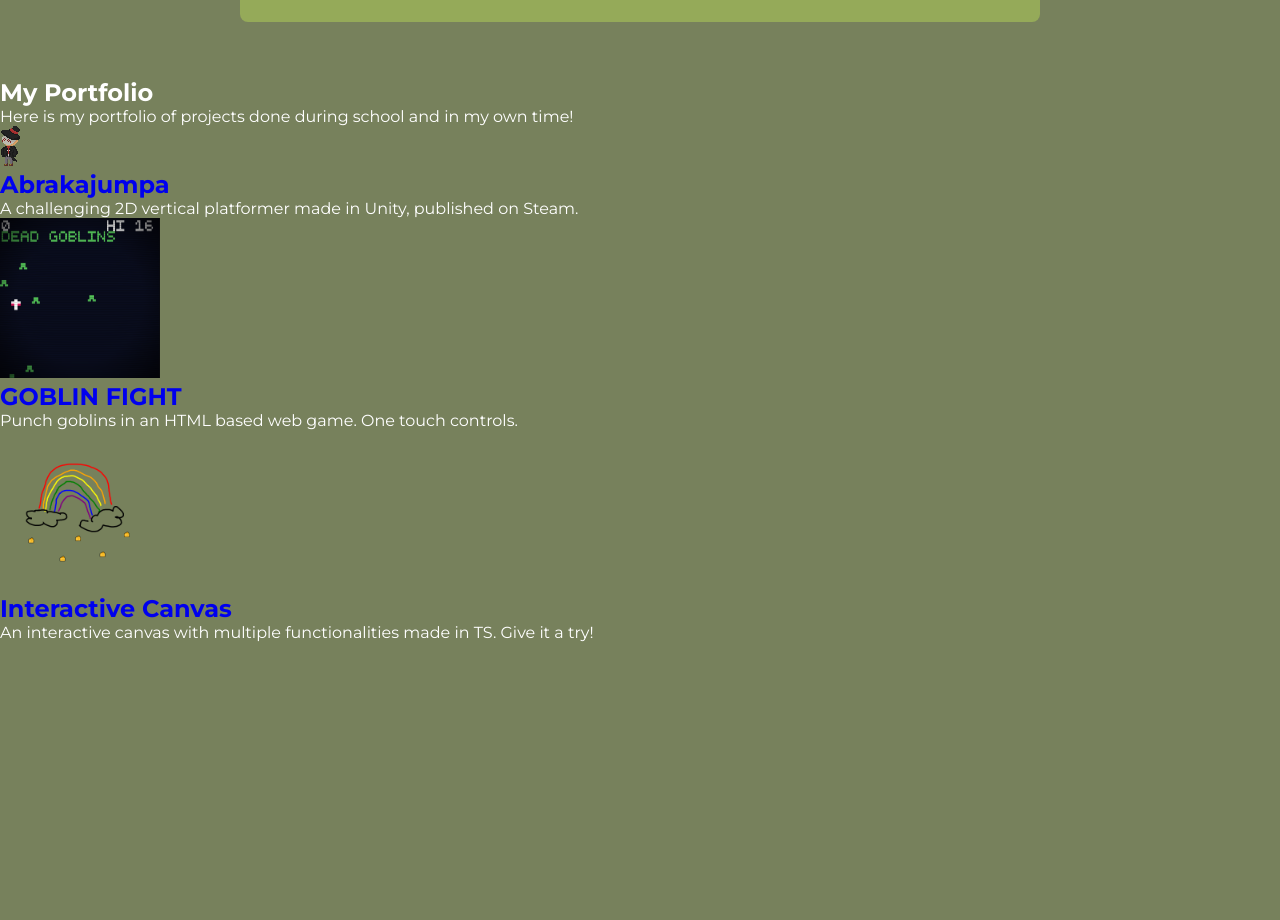
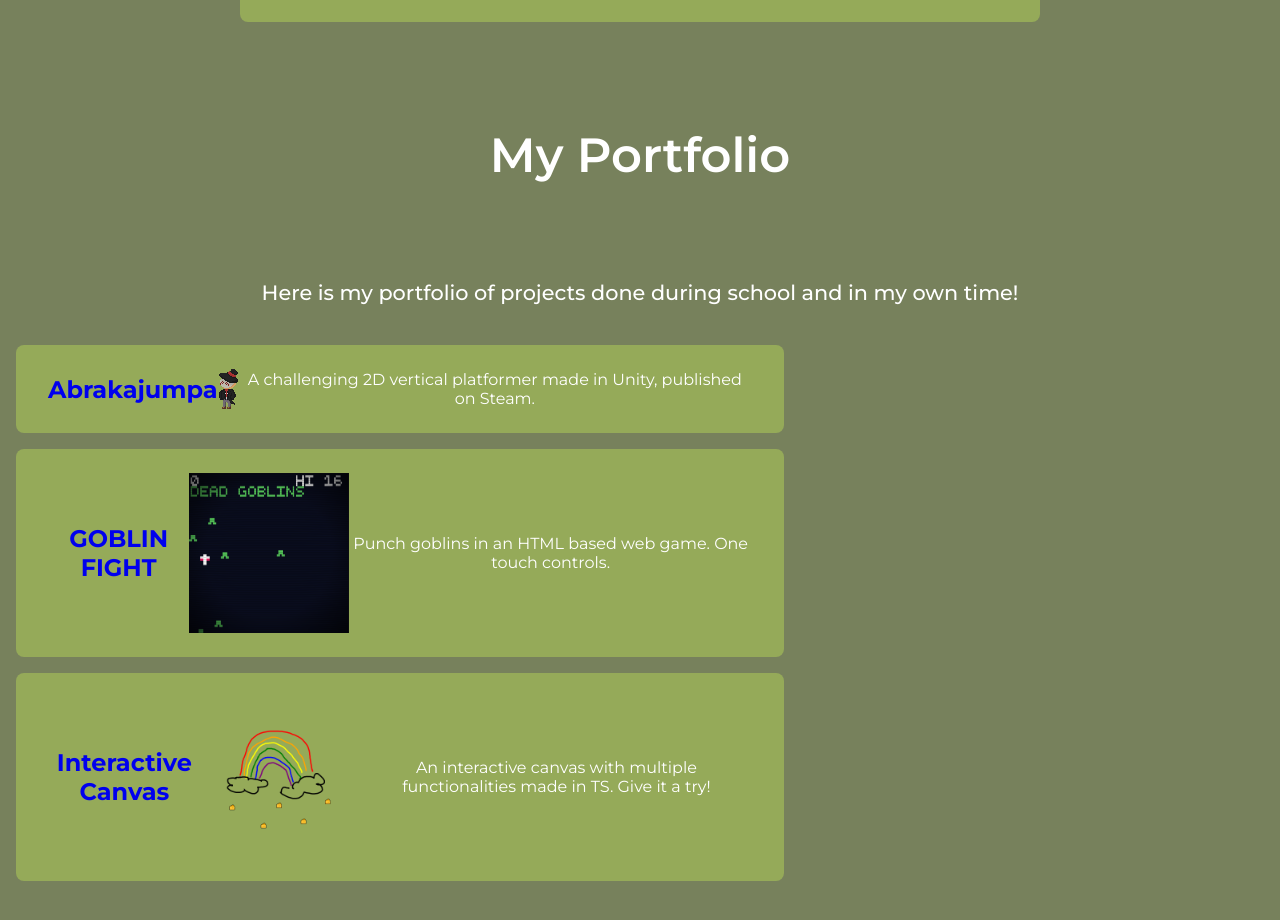
Before and after one commit to gocai/portfolio, a React (Create React App) app: page / in a window 1280 px wide. Shown: the part 1589-2509 px from the top of the page. Before the commit the page ends 2231 px from the top, so only its background shows below. Built offline with nearby package versions, Linux system fonts and the light colour scheme.

Commit message:
more changes

```diff
--- a/src/components/portfoliotab/portfoliotab.css
+++ b/src/components/portfoliotab/portfoliotab.css
@@ -1,3 +1,29 @@
+#works{
+    overflow: hidden;
+    min-height: calc(100vh - 4rem);
+    width: 100vw;
+    display: flex;
+    flex-direction: column;
+    align-items: center;
+    justify-content: center;
+    text-align: center;
+    padding: 0 1rem;
+    margin: 1rem auto;
+}
+
+.workstitle{
+    font-size: 3rem;
+    font-weight: 600;
+    padding-top: 3rem;
+    margin-bottom: 6rem;
+}
+
+.worksdescription{
+    font-weight: 500;
+    padding: 0 1rem;
+    font-size: 1.3rem;
+}
+
 .worksimgGoblin{
     height: 10rem;
     width: 10rem;
@@ -6,3 +32,24 @@
     height: 10rem;
     width: 10rem;
 }
+
+.workspanels{
+    margin: 1.5rem;
+    width: 100vw;
+    text-align: center;
+}
+
+.workspanel{
+    display: flex;
+    margin: 1rem;
+    padding: 1.5rem 2rem;
+    border-radius: 0.5rem;
+    background: rgb(149, 170, 89);
+    max-width: 60%;
+    align-items: center;
+
+}
+
+.workspaneldesc{
+    font-weight: 400;
+}
--- a/src/components/portfoliotab/portfoliotab.js
+++ b/src/components/portfoliotab/portfoliotab.js
@@ -6,38 +6,39 @@ import doodle from '../../assets/doodle.png';
 
 const Portfoliotab = () => {
   return (
-    <section className="works">
+    <section id="works">
         <h2 className="workstitle">My Portfolio</h2>
         <span className="worksdescription">Here is my portfolio of projects done during school and in my own time!</span>
-
+        <div className="workspanels">
         <div className="workspanel">
-            <img src={abrakajumpa} alt="" className="worksimg" />
             <h2 className="workspanelheader">
             <a href="https://store.steampowered.com/app/2998050/Abrakajumpa/" target="_blank" rel="noreferrer">Abrakajumpa</a>
             </h2>
+            <img src={abrakajumpa} alt="" className="worksimg" />
             <p className="workspaneldesc">
                 A challenging 2D vertical platformer made in Unity, published on Steam.
             </p>
         </div>
 
         <div className="workspanel">
-            <img src={goblinpunch} alt="" className="worksimgGoblin" />
             <h2 className="workspanelheader">
                 <a href="https://gocai.github.io/GoblinPunch/"target="_blank" rel="noreferrer">GOBLIN FIGHT</a>
             </h2>
+            <img src={goblinpunch} alt="" className="worksimgGoblin" />
             <p className="workspaneldesc">
                 Punch goblins in an HTML based web game. One touch controls.
             </p>
         </div>
 
         <div className="workspanel">
-            <img src={doodle} alt="" className="worksimgCanvas" />
             <h2 className="workspanelheader">
             <a href="https://gocai.github.io/InteractiveCanvas/"target="_blank" rel="noreferrer">Interactive Canvas</a>
             </h2>
+            <img src={doodle} alt="" className="worksimgCanvas" />
             <p className="workspaneldesc">
                 An interactive canvas with multiple functionalities made in TS. Give it a try!
             </p>
+        </div>
         </div>
     </section>
   )
```
